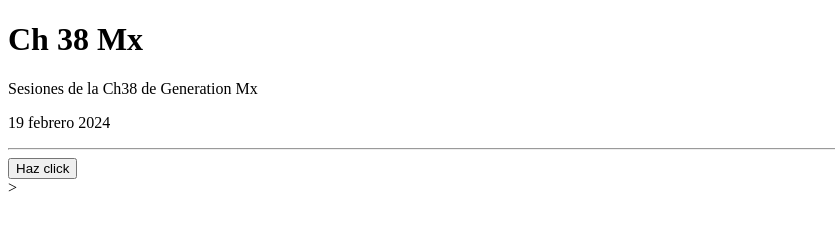
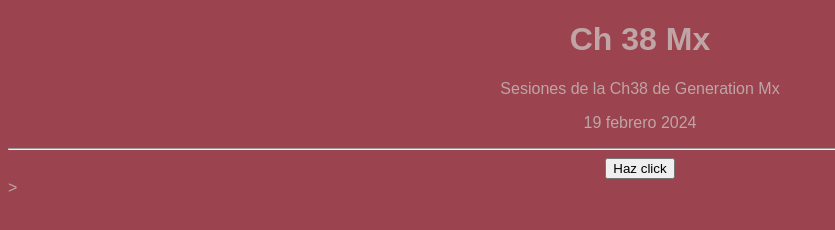
Before and after one commit to PenelopeAlejandre/Ch-38-sesiones, a plain HTML site: page index.html in a window 1280 px wide. Shown: the whole page, without its empty margins (0-835 px from the left). Drawn offline with Linux system fonts and the light colour scheme.

Commit message:
style: cambio de color y letra

```diff
--- a/index.html
+++ b/index.html
@@ -3,6 +3,8 @@
   <head>
     <meta charset="UTF-8" />
     <meta name="viewport" content="width=device-width, initial-scale=1.0" />
+	<!-- establece relaciones entre el html y recursos externos  -->
+	<link rel="stylesheet" href= "./style.css">
     <title>Document</title>
   </head>
   <body>
--- a/style.css
+++ b/style.css
@@ -0,0 +1,15 @@
+/*Hoja de estilo personalizada */
+/* CSS: cascading style sheet*/
+
+/* Selector de etiqueta*/
+/*va a ganar la especificidad , le gana a lo general */
+
+body {
+    background-color:#9B444F;
+    color: #BFA5A6;
+    font-family: fantasy,centurygothic, sans-serif;
+}
+
+main{
+    text-align: center;
+}
```
